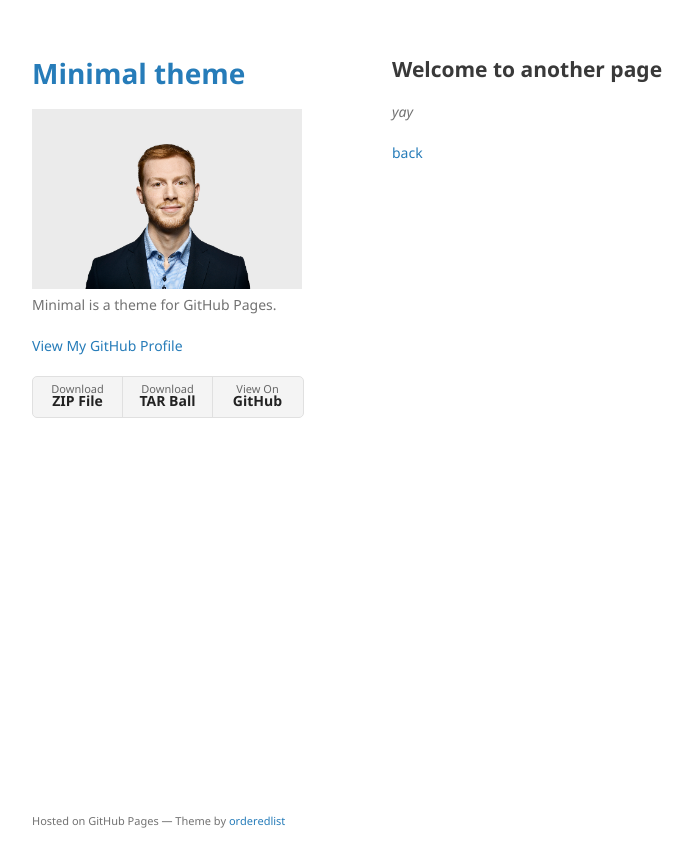
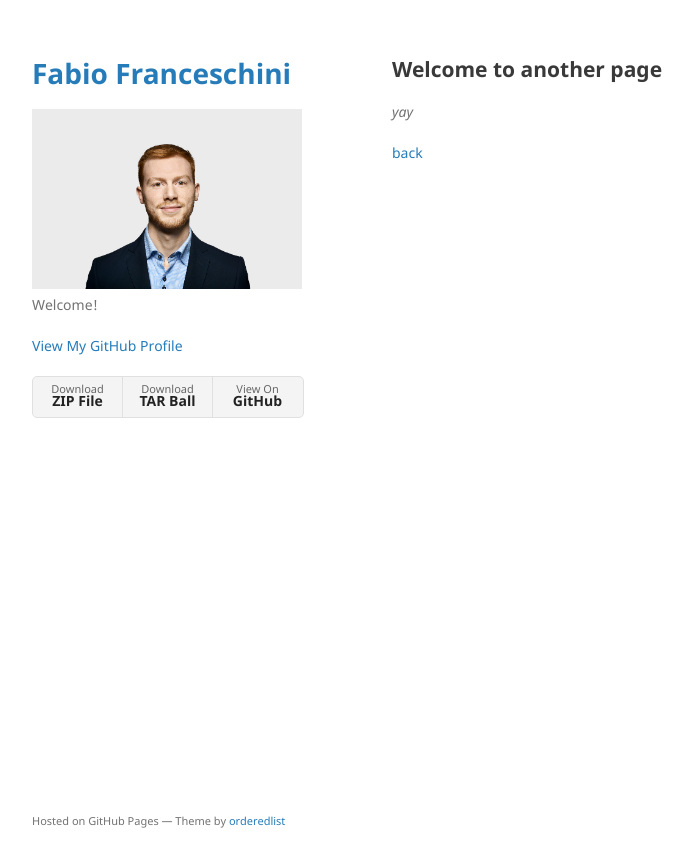
Before and after one commit to ffabio-econ/ffabio-econ.github.io, a Jekyll site: the page built from another-page.md, in a window 1280 px wide. Shown: the top 867 px of the page, without its empty margins (178-871 px from the left). Built offline with Jekyll 4.4.1, drawn with Linux system fonts in a browser that asks for light colours; our own code applies the rules of GitHub Pages for plain Markdown files.

Commit message:
first text changes

```diff
--- a/_config.yml
+++ b/_config.yml
@@ -1,6 +1,6 @@
-title: Minimal theme
+title: Fabio Franceschini
 logo: /assets/img/logo.png
-description: Minimal is a theme for GitHub Pages.
+description: Welcome!
 show_downloads: true
 google_analytics:
 theme: jekyll-theme-minimal
```
